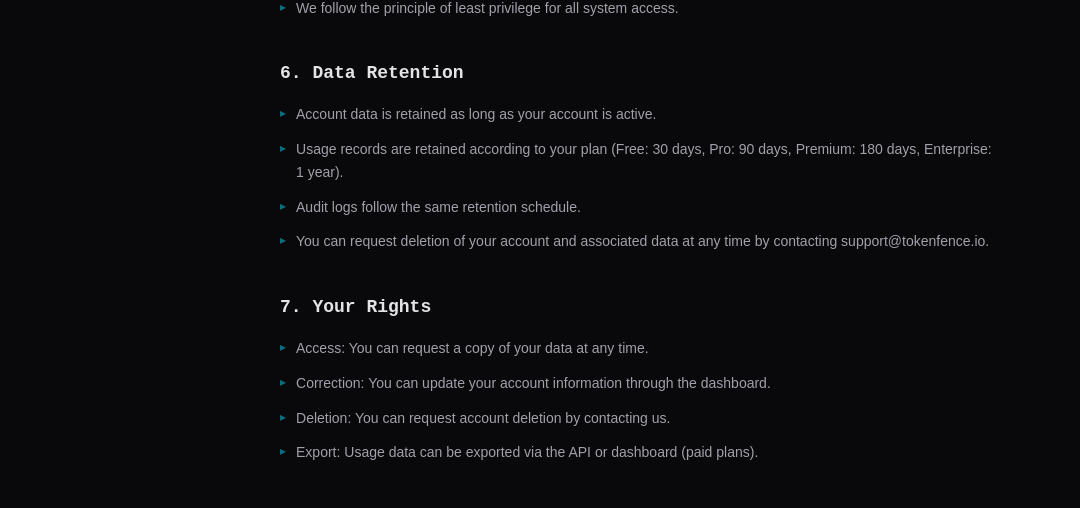
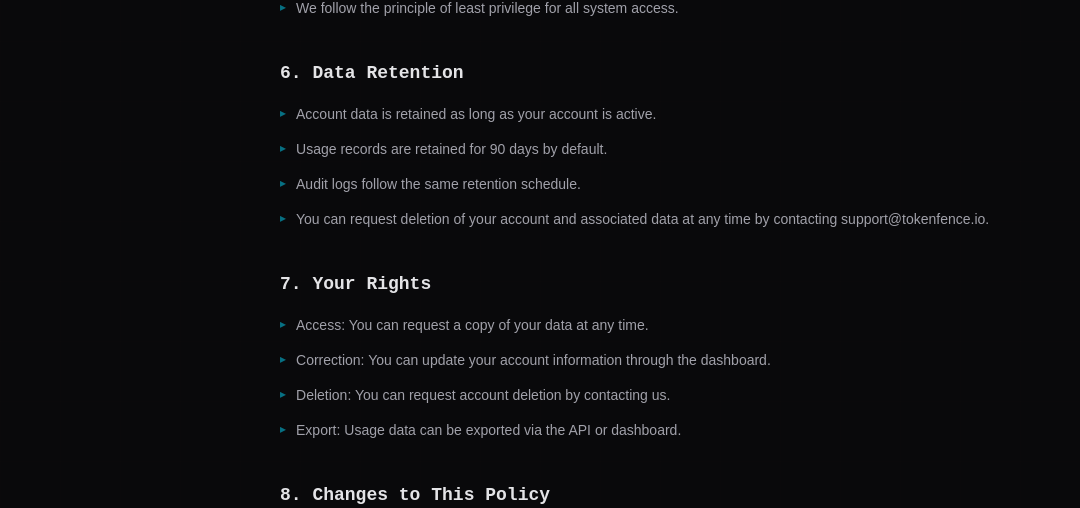
Before and after one commit to samuelbrhane/TokVigil, a Next.js app in the folder frontend/: page /privacy in a window 1280 px wide. Shown: the part 1495-2003 px from the top of the page, without its empty margins (0-1080 px from the left). Built offline with nearby package versions, Linux system fonts and the light colour scheme; no server answers.

Commit message:
update privacy policy to remove plan tier references

```diff
--- a/frontend/src/app/(public)/privacy/page.tsx
+++ b/frontend/src/app/(public)/privacy/page.tsx
@@ -51,7 +51,7 @@ const sections = [
     title: "6. Data Retention",
     content: [
       "Account data is retained as long as your account is active.",
-      "Usage records are retained according to your plan (Free: 30 days, Pro: 90 days, Premium: 180 days, Enterprise: 1 year).",
+      "Usage records are retained for 90 days by default.",
       "Audit logs follow the same retention schedule.",
       "You can request deletion of your account and associated data at any time by contacting support@tokenfence.io.",
     ],
@@ -62,7 +62,7 @@ const sections = [
       "Access: You can request a copy of your data at any time.",
       "Correction: You can update your account information through the dashboard.",
       "Deletion: You can request account deletion by contacting us.",
-      "Export: Usage data can be exported via the API or dashboard (paid plans).",
+      "Export: Usage data can be exported via the API or dashboard.",
     ],
   },
   {
```
